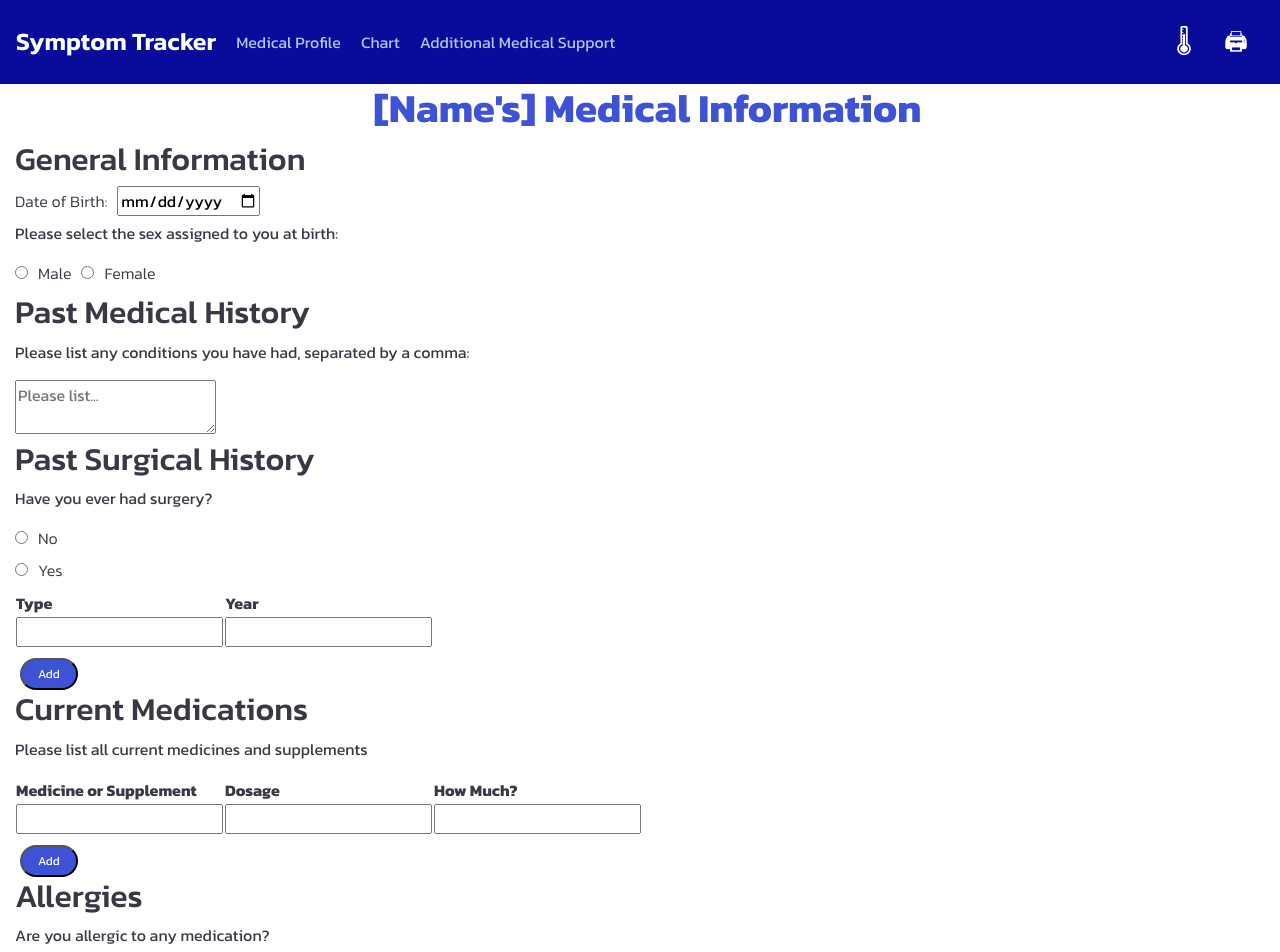
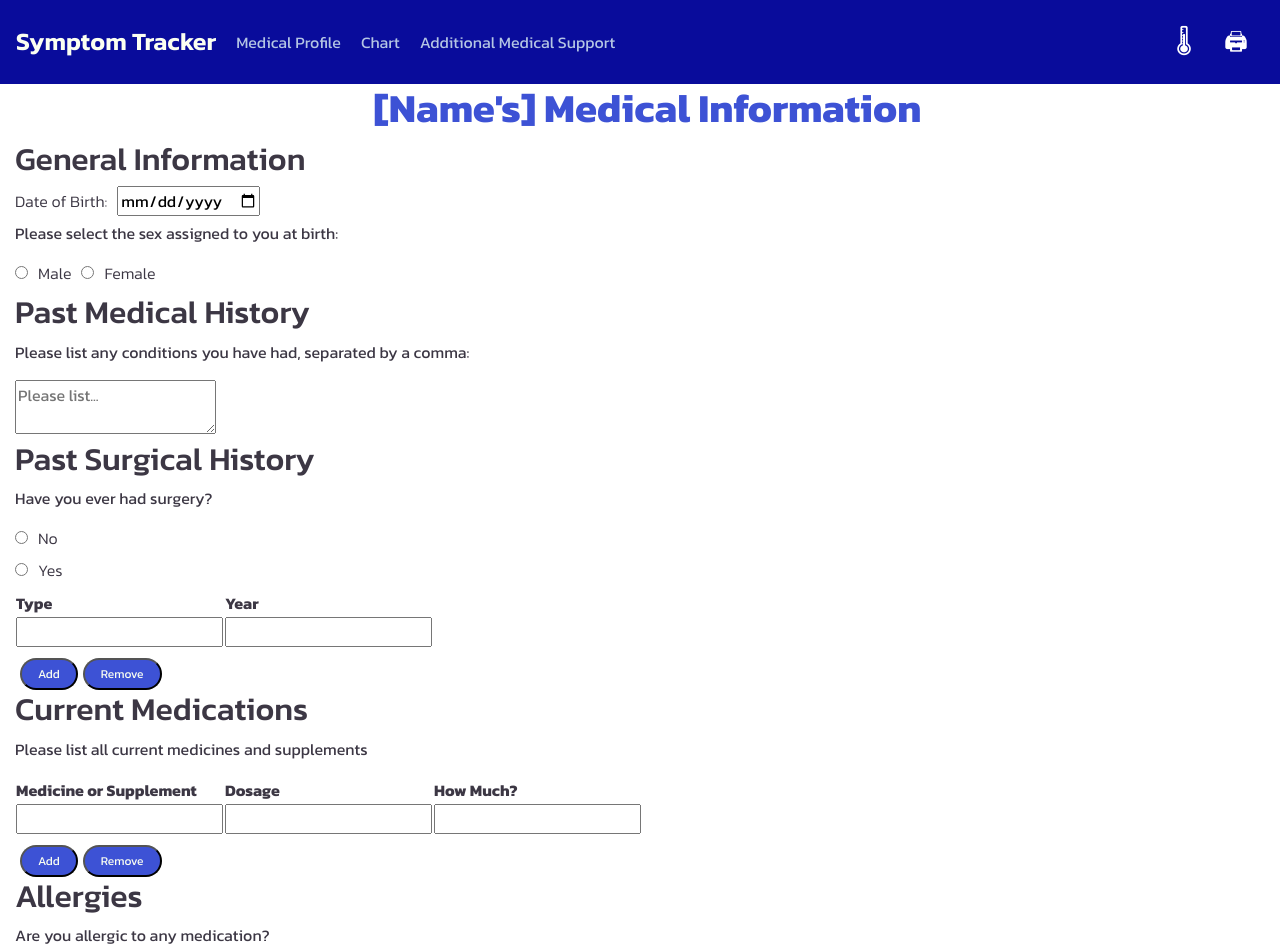
Before and after one commit to andrewjknapp/Symptom-Tracker, a React (Create React App) app in the folder client/: page /medical-profile in a window 1280 px wide. Shown: the top 952 px of the page. Built offline with nearby package versions, Linux system fonts and the light colour scheme.

Commit message:
created remove buttons for tables

```diff
--- a/client/src/component/pages/MedicalProfile.js
+++ b/client/src/component/pages/MedicalProfile.js
@@ -4,13 +4,20 @@ import "../assets/css/MedicalProfile.css";
 
 function MedicalProfile() {
     const [surgeryCount, setSurgeryCount] = useState(1);
-    const updateSurgery = () => {
+    const addSurgery = () => {
         setSurgeryCount(surgeryCount + 1)
     }
+    const removeSurgery = () => {
+        setSurgeryCount(surgeryCount - 1)
+    }
+
 
     const [medCount, setMedCount] = useState(1);
-    const updateMed = () => {
+    const addMed = () => {
         setMedCount(medCount + 1)
+    }
+    const removeMed = () => {
+        setMedCount(medCount - 1)
     }
     return (
         <article class='allMedText'>
@@ -60,7 +67,8 @@ function MedicalProfile() {
                             ))}
                         </tbody>
                     </table>
-                    <button className='medButtons' type='button' id='add' onClick={updateSurgery}>Add</button>
+                    <button className='medButtons' type='button' id='add' onClick={addSurgery}>Add</button>
+                    <button className='medButtons' type='button' id='add' onClick={removeSurgery}>Remove</button>
 
 
                     <h2>Current Medications</h2>
@@ -83,7 +91,9 @@ function MedicalProfile() {
                             ))}
                         </tbody>
                     </table>
-                    <button className='medButtons' type='button' id='add' onClick={updateMed}>Add</button>
+                    <button className='medButtons' type='button' id='add' onClick={addMed}>Add</button>
+                    <button className='medButtons' type='button' id='add' onClick={removeMed}>Remove</button>
+
                     <br></br>
                     <h2>Allergies</h2>
                     <p>Are you allergic to any medication?</p>
```
